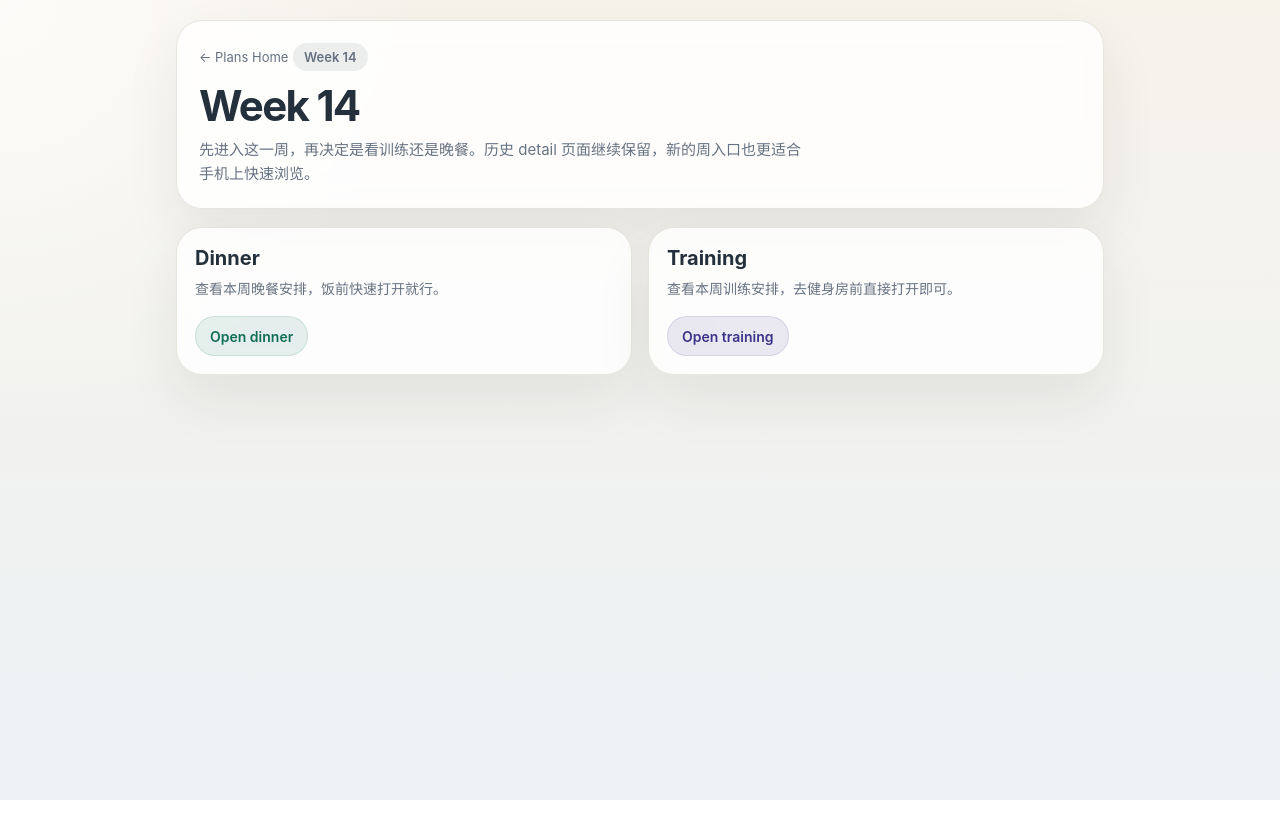
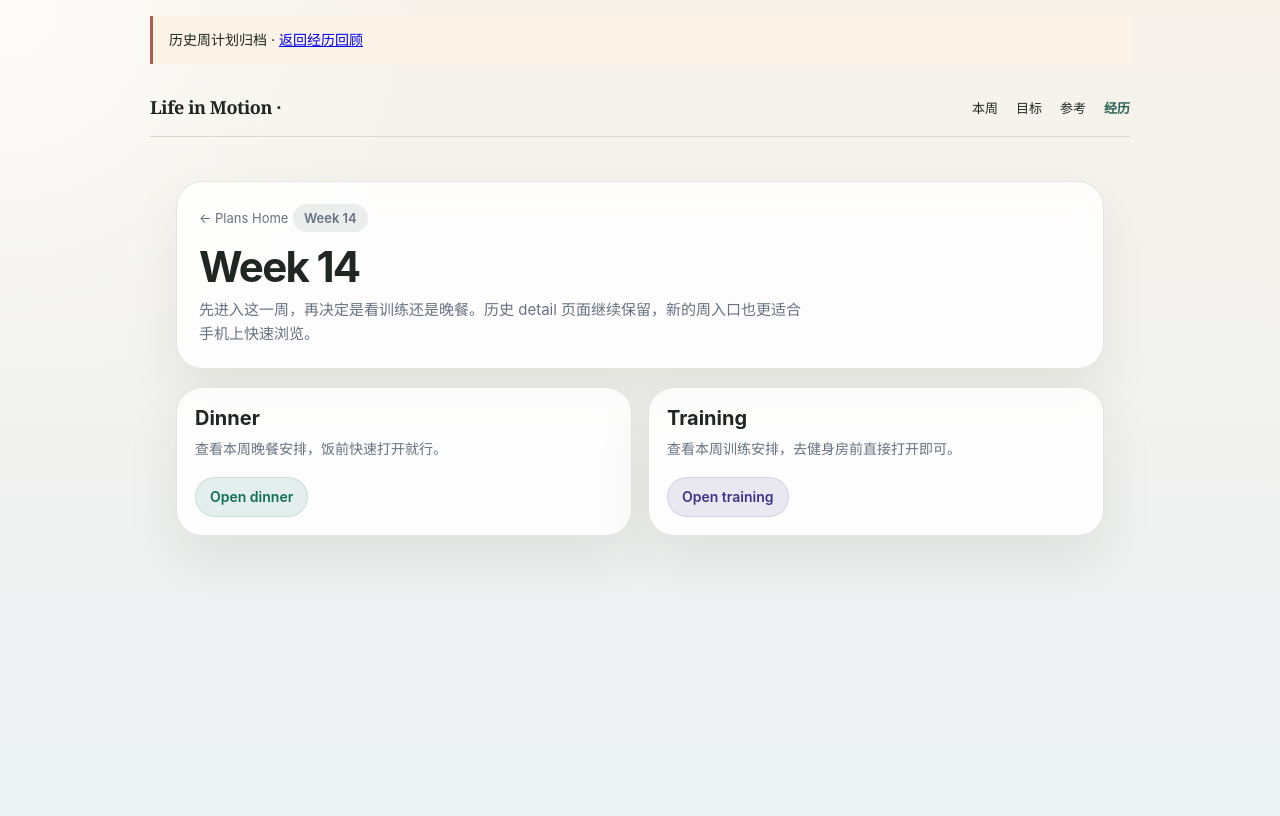
Before and after one commit to puran1218/micro-weekly, a website: page static/plans/weeks/week14/index.html in a window 1280 px wide. Drawn offline with Linux system fonts and the light colour scheme.

Commit message:
build(playbook): mark Week 14–15 historical pages as archived and add navigation

```diff
--- a/static/plans/weeks/week14/index.html
+++ b/static/plans/weeks/week14/index.html
@@ -153,9 +153,11 @@
       .hero, .card { padding: 16px; }
     }
   </style>
+<link rel="stylesheet" href="../../assets/life.css" data-life-theme="1">
 </head>
-<body>
-  <div class="page">
+<body><aside class="life-legacy-note" style="max-width:980px;margin:16px auto">历史周计划归档 · <a href="../../journal/index.html">返回经历回顾</a></aside>
+<div class="life-legacy-shell"><!-- life-navigation --><a class="life-skip" href="#life-main">跳转到正文</a><nav class="life-nav" aria-label="Life in Motion 主导航"><a class="life-brand" href="../../index.html">Life in Motion<span aria-hidden="true"> ·</span></a><div class="life-nav-links"><a href="../../index.html#this-week">本周</a><a href="../../index.html#goals">目标</a><a href="../../library/index.html">参考</a><a class="life-link-current" aria-current="page" href="../../journal/index.html">经历</a></div></nav></div>
+  <a id="life-main"></a><div class="page">
     <section class="hero">
       <a class="back-link" href="../../index.html">← Plans Home</a>
       <div class="hero-kicker">Week 14</div>
```
Also changed, not shown: static/plans/weeks/week14/dinner.html (+4 -2 lines), static/plans/weeks/week14/training.html (+4 -2 lines), static/plans/weeks/week15/dinner.html (+4 -2 lines), static/plans/weeks/week15/index.html (+4 -2 lines).
